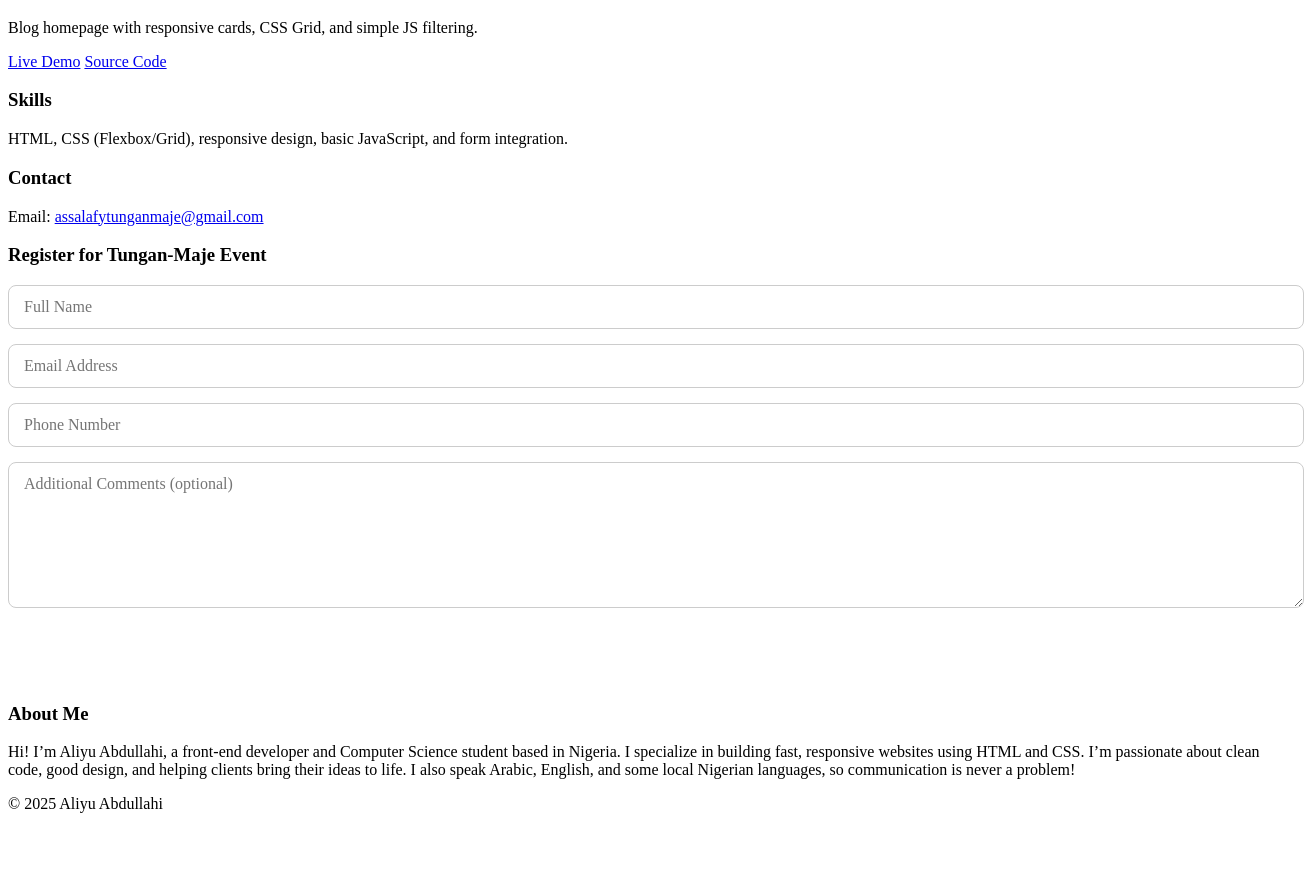
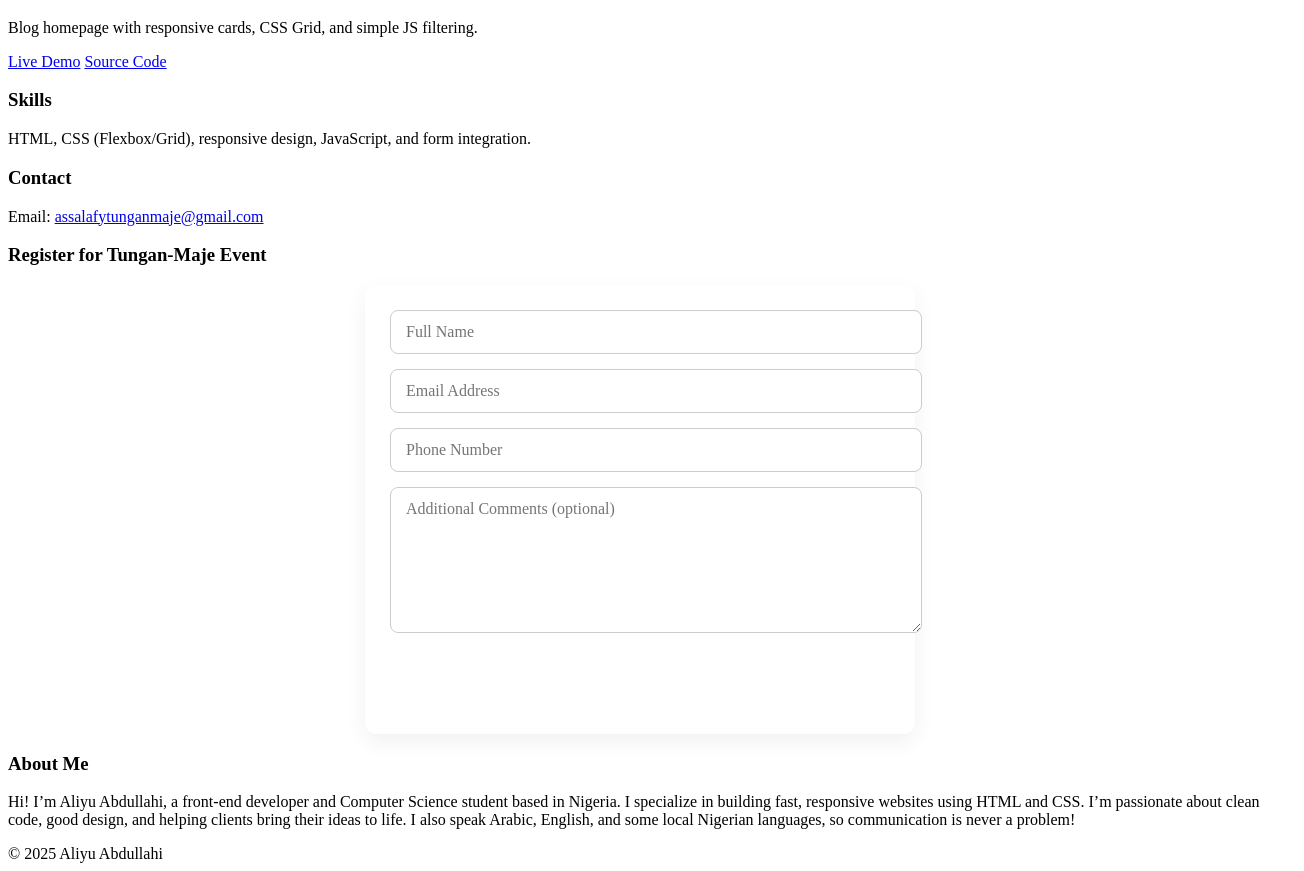
Before and after one commit to kukuti-byte/MY-portfolio, a plain HTML site: page index.html in a window 1280 px wide. Shown: the part 1421-2292 px from the top of the page, 1304 px wide, since content can reach past the window. Before the commit the page ends 2242 px from the top, so only its background shows below. Drawn offline with Linux system fonts and the light colour scheme.

Commit message:
Add files via upload

```diff
--- a/index.html
+++ b/index.html
@@ -23,13 +23,14 @@
 </section>
 
 <main>
+  <!-- Projects Section -->
   <section id="projects">
     <h3>Selected Projects</h3>
     <div class="projects-grid">
 
-      <!-- Project 1: Tungan-Maje Community -->
+      <!-- Project 1 -->
       <div class="project-card">
-        <img src="project-images/tunga2.jpg" alt="Tungan Maje" width="400" />
+        <img src="project-images/tunga2.jpg" alt="Tungan Maje Community Event" />
         <div class="project-content">
           <h4>Tungan-Maje Community Event</h4>
           <p>Event website with working registration form integrated via Formspree.</p>
@@ -40,9 +41,9 @@
         </div>
       </div>
 
-      <!-- Project 2: Abuja Tech Landing Page -->
+      <!-- Project 2 -->
       <div class="project-card">
-        <img src="project-images/tungatech.jpg" alt="Abuja Tech Landing Page" width="400" />
+        <img src="project-images/tungatech.jpg" alt="Abuja Tech Landing Page" />
         <div class="project-content">
           <h4>Abuja Tech Startup Landing</h4>
           <p>Clean, modern landing page for a tech startup, showcasing Flexbox & CSS Grid.</p>
@@ -53,9 +54,9 @@
         </div>
       </div>
 
-      <!-- Project 3: Responsive Blog Home -->
+      <!-- Project 3 -->
       <div class="project-card">
-        <img src="project-images/blog.jpg" alt="Responsive Blog Home" width="400" />
+        <img src="project-images/blog.jpg" alt="Responsive Blog Home" />
         <div class="project-content">
           <h4>Responsive Blog Home</h4>
           <p>Blog homepage with responsive cards, CSS Grid, and simple JS filtering.</p>
@@ -69,11 +70,13 @@
     </div>
   </section>
 
+  <!-- Skills Section -->
   <section id="skills">
     <h3>Skills</h3>
-    <p>HTML, CSS (Flexbox/Grid), responsive design, basic JavaScript, and form integration.</p>
+    <p>HTML, CSS (Flexbox/Grid), responsive design, JavaScript, and form integration.</p>
   </section>
 
+  <!-- Contact & Registration -->
   <aside>
     <section class="contact-card" id="contact">
       <h3>Contact</h3>
@@ -109,6 +112,7 @@
   const successMsg = document.getElementById('successMessage');
 
   form.addEventListener('submit', (e) => {
+    // Show success message when form is submitted
     setTimeout(() => {
       successMsg.style.display = 'block';
       form.reset();
--- a/styles.css
+++ b/styles.css
@@ -1,5 +1,5 @@
 /* Registration & Comments Form */
-.form-section {
+.event-form {
   max-width: 500px;
   margin: 0 auto;
   background: var(--card);
@@ -8,22 +8,16 @@
   box-shadow: 0 8px 22px rgba(2, 6, 23, 0.06);
 }
 
-.form-section h3 {
+.event-form h3 {
   margin-top: 0;
   margin-bottom: 15px;
   color: var(--accent);
   font-weight: 700;
 }
 
-form label {
-  display: block;
-  font-weight: 600;
-  margin-bottom: 6px;
-}
-
-form input,
-form textarea,
-form button {
+.event-form input,
+.event-form textarea,
+.event-form button {
   width: 100%;
   padding: 12px 15px;
   margin-bottom: 15px;
@@ -35,18 +29,18 @@ form button {
   transition: border-color 0.3s ease, box-shadow 0.3s ease;
 }
 
-form input:focus,
-form textarea:focus {
+.event-form input:focus,
+.event-form textarea:focus {
   border-color: var(--primary);
   box-shadow: 0 0 0 3px rgba(11, 76, 106, 0.2);
 }
 
-form textarea {
+.event-form textarea {
   min-height: 120px;
   resize: vertical;
 }
 
-form button {
+.event-form button {
   background: var(--primary);
   color: white;
   font-weight: 700;
@@ -55,7 +49,7 @@ form button {
   transition: background 0.3s ease;
 }
 
-form button:hover {
+.event-form button:hover {
   background: var(--accent);
 }
 
```
